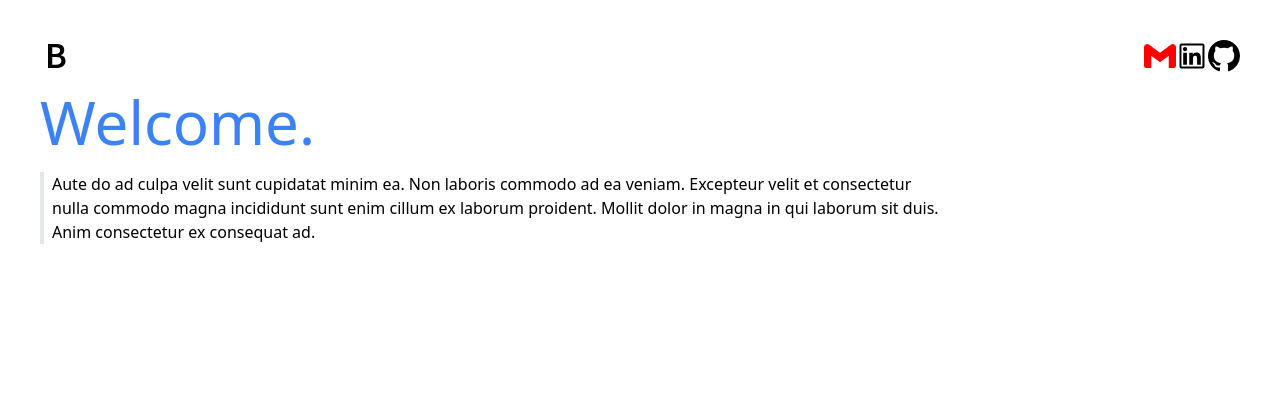
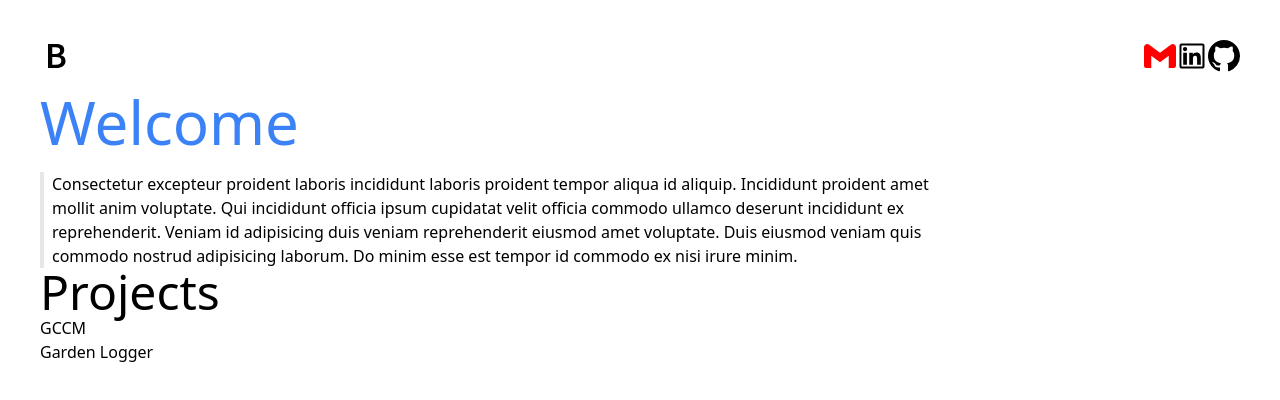
Before and after one commit to Uken81/portfolio, a React (Vite) app: page / in a window 1280 px wide. Shown: the top 400 px of the page. Built offline with nearby package versions, Linux system fonts and the light colour scheme.

Commit message:
Create the MainMessage and Projects components. Add functionality for switching the main message to desired text.

```diff
--- a/src/App.tsx
+++ b/src/App.tsx
@@ -1,22 +1,17 @@
 import { useState } from 'react';
 import { Header } from './components/Header';
+import { MainMessage } from './components/MainMessage';
+import { Projects } from './components/Projects';
 import './style.css';
 
 function App() {
+  const [messageName, setMessageName] = useState('');
   return (
     <div className="flex p-10">
       <div className="border-red-500 border-opacity-10">
-        <Header />
-        <div className="mr-72 flex flex-col">
-          <h1 className="mb-5 text-6xl text-blue-500">Welcome.</h1>
-
-          <span className="border-l-4 pl-2">
-            Aute do ad culpa velit sunt cupidatat minim ea. Non laboris commodo
-            ad ea veniam. Excepteur velit et consectetur nulla commodo magna
-            incididunt sunt enim cillum ex laborum proident. Mollit dolor in
-            magna in qui laborum sit duis. Anim consectetur ex consequat ad.
-          </span>
-        </div>
+        <Header setMessageName={setMessageName} />
+        <MainMessage messageName={messageName} />
+        <Projects setMessageName={setMessageName} />
       </div>
     </div>
   );
--- a/src/components/Header.tsx
+++ b/src/components/Header.tsx
@@ -2,10 +2,15 @@ import { GoBold } from 'react-icons/go';
 import { SiGmail } from 'react-icons/si';
 import { AiOutlineLinkedin } from 'react-icons/ai';
 import { GoMarkGithub } from 'react-icons/go';
-export const Header = () => {
+
+interface Props {
+  setMessageName: React.Dispatch<React.SetStateAction<string>>;
+}
+
+export const Header = ({ setMessageName }: Props) => {
   return (
     <div className="mb-5 flex">
-      <GoBold size={'2em'} />
+      <GoBold size={'2em'} onClick={() => setMessageName('')} />
       <div className="ml-auto flex">
         <SiGmail size={'2em'} color={'red'} />
         <AiOutlineLinkedin size={'2em'} />
--- /dev/null
+++ b/src/components/MainMessage.tsx
@@ -0,0 +1,31 @@
+interface Props {
+  messageName: string;
+}
+
+export const MainMessage = ({ messageName }: Props) => {
+  let title = '';
+  let text = '';
+  switch (messageName) {
+    case 'gccm':
+      title = 'GCCM';
+      text =
+        'Aliqua sunt culpa irure anim. Anim magna aliquip officia in ullamco non laborum laboris ullamco dolore ex. Reprehenderit nostrud duis consequat nisi enim ex sint ipsum laboris. Anim et ea duis veniam aute irure quis in. Exercitation quis eu consequat aliquip ut pariatur enim irure labore.';
+      break;
+    case 'garden':
+      title = 'Garden Logger';
+      text =
+        'Mollit laboris nulla incididunt ullamco quis. Ex exercitation aliqua commodo consequat consectetur proident elit ullamco do. Anim laboris elit Lorem ullamco ea. Adipisicing fugiat occaecat minim ut laboris voluptate anim est. Ex sit irure proident ad ex ipsum incididunt ipsum veniam deserunt anim Lorem. Quis ea ut non ea nostrud exercitation duis. Excepteur eu ea occaecat eu fugiat sit.';
+      break;
+    default:
+      title = 'Welcome';
+      text =
+        'Consectetur excepteur proident laboris incididunt laboris proident tempor aliqua id aliquip. Incididunt proident amet mollit anim voluptate. Qui incididunt officia ipsum cupidatat velit officia commodo ullamco deserunt incididunt ex reprehenderit. Veniam id adipisicing duis veniam reprehenderit eiusmod amet voluptate. Duis eiusmod veniam quis commodo nostrud adipisicing laborum. Do minim esse est tempor id commodo ex nisi irure minim.';
+  }
+  return (
+    <div className="mr-72 flex flex-col">
+      <h1 className="mb-5 text-6xl text-blue-500">{title}</h1>
+
+      <span className="border-l-4 pl-2">{text}</span>
+    </div>
+  );
+};
--- /dev/null
+++ b/src/components/Projects.tsx
@@ -0,0 +1,12 @@
+interface Props {
+  setMessageName: React.Dispatch<React.SetStateAction<string>>;
+}
+export const Projects = ({ setMessageName }: Props) => {
+  return (
+    <div className="flex flex-col">
+      <h1 className="text-5xl">Projects</h1>
+      <span onClick={() => setMessageName('gccm')}>GCCM</span>
+      <span onClick={() => setMessageName('garden')}>Garden Logger</span>
+    </div>
+  );
+};
```
